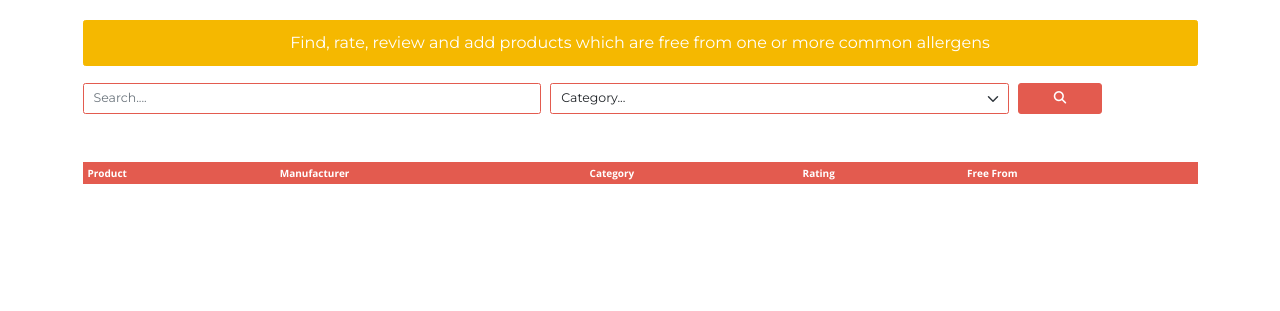
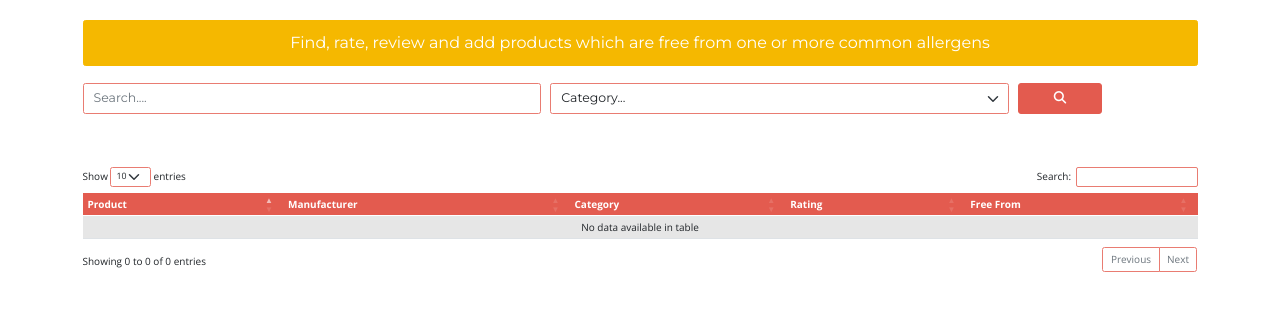
Before and after one commit to richardhenyash/freefrom, a Flask app: page / in a window 1280 px wide. Shown: the part 70-381 px from the top of the page. Run offline with Flask 2, Linux system fonts and the light colour scheme; data that the repository does not hold is empty; some libraries are stand-ins or nearby versions.

Commit message:
implement CloudTables DataTables in product results table

```diff
--- a/static/css/style.css
+++ b/static/css/style.css
@@ -168,11 +168,13 @@ body {
     border: 1px solid var(--firopal);
 }
 
-/*-- Results table Styling --*/
+/*-- Results Table Styling --*/
+
 .results-table th,
 .results-table td {
     font-size: 1rem;
     line-height: 1.2rem;
+    word-wrap: break-word;
 }
 
 .results-table-header,
@@ -194,17 +196,50 @@ body {
     vertical-align: middle;
 }
 
-
 .results-table-row i,
 .rating i {
     color: var(--orangeyellow);
 }
 
+/*-- Data Tables Style Overrides --*/
+.dataTables_length label,
+.dataTables_filter label,
+.dataTables_paginate li,
+.dataTables_info {
+    font-size: 1rem;
+}
+
+.page-item.active .page-link {
+    background-color: var(--fireopal);
+    border: 1px solid var(--fireopal);
+}
+
+.page-item.active .page-link:focus {
+    outline: 0;
+    box-shadow: 0 0 0 0.25rem rgb(233 124 114 / 25%);
+}
+
+#productsTable_previous a {
+    border: 1px solid var(--salmon);
+}
+
+#productsTable_next a {
+    border: 1px solid var(--salmon);
+}
+
+.form-control, .form-select {
+    border: 1px solid var(--salmon);
+}
+
+.form-control:focus, .form-select:focus {
+    border-color: var(--fireopal);
+    outline: 0;
+    box-shadow: 0 0 0 0.25rem rgb(233 124 114 / 25%);
+}
+
+
 /*-- Media queries --*/
-@media (max-width: 500px) {
-    .table-rating {
-        width: 6.0rem;
-    }
+@media (max-width: 420px) {
     .results-table-row i {
         font-size: 0.8rem;
     }
--- a/static/js/script.js
+++ b/static/js/script.js
@@ -1,4 +1,9 @@
 //  Event Handlers //
+
+// DataTables event handler
+$(document).ready(function() {
+    $("#productsTable").DataTable();
+} );
 
 // On load event handler for product view form to update rating stars
 $("#product-view-form").ready(function() {
--- a/templates/base.html
+++ b/templates/base.html
@@ -23,6 +23,9 @@
     <link href="https://fonts.googleapis.com/css2?family=Architects+Daughter&family=Montserrat:wght@400;500;600&family=Open+Sans:wght@400;600;700&display=swap" rel="stylesheet">
     <!-- Link to Font Awesome Kit -->
     <script src="https://kit.fontawesome.com/7863bec69d.js" crossorigin="anonymous"></script>
+    <!-- Link to DataTables CSS -->
+    <link rel="stylesheet" type="text/css" href="https://cdn.jsdelivr.net/npm/bootstrap@5.0.0-beta1/dist/css/bootstrap.min.css">
+    <link rel="stylesheet" type="text/css" href="https://cdn.datatables.net/1.10.24/css/dataTables.bootstrap5.min.css">
     <!-- Link to Custom CSS -->
     <link rel="stylesheet" href="{{ url_for('static', filename='css/style.css') }}">
     {% block styles %}
@@ -101,12 +104,18 @@
     {% block content %}
     {% endblock %}
     <!-- JavaScript links -->
+    <!-- Link to JQuery -->
     <script src="https://code.jquery.com/jquery-3.5.1.slim.min.js"
         integrity="sha384-DfXdz2htPH0lsSSs5nCTpuj/zy4C+OGpamoFVy38MVBnE+IbbVYUew+OrCXaRkfj" crossorigin="anonymous">
     </script>
+    <!-- Link to Bootstrap -->
     <script src="https://cdn.jsdelivr.net/npm/bootstrap@5.0.1/dist/js/bootstrap.bundle.min.js"
         integrity="sha384-gtEjrD/SeCtmISkJkNUaaKMoLD0//ElJ19smozuHV6z3Iehds+3Ulb9Bn9Plx0x4" crossorigin="anonymous">
     </script>
+    <!-- Link to DataTables -->
+    <script type="text/javascript" src="https://cdn.datatables.net/1.10.24/js/jquery.dataTables.min.js"></script>
+    <script type="text/javascript" src="https://cdn.datatables.net/1.10.24/js/dataTables.bootstrap5.min.js"></script>
+    <!-- Link to custom JavaScript files -->
     <script src="{{ url_for('static', filename='js/script.js') }}"></script>
     {% block scripts %}
     {% endblock %}
--- a/templates/home.html
+++ b/templates/home.html
@@ -71,51 +71,51 @@
     <section id="results" class="container-sm">
         <div class="row">
             <div class="col-12 container-results">
-                <table class="table results-table">
+                <table id="productsTable" class="table table-striped results-table">
                     <thead>
                         <tr class="table-primary results-table-header">
-                            <th scope="col">Product</th>
-                            <th scope="col">Manufacturer</th>
-                            <th scope="col">Category</th>
-                            <th scope="col">Rating</th>
-                            <th scope="col">Free From</th>
+                            <th>Product</th>
+                            <th>Manufacturer</th>
+                            <th>Category</th>
+                            <th>Rating</th>
+                            <th>Free From</th>
                         </tr>
                     </thead>
                     <tbody>
                         {% for product in products %}
                             <tr class="table-light results-table-row">
-                            <td><a href="{{ url_for('products.view', product_id=product._id) }}">{{ product.name }}</a></td>
+                                <td><a href="{{ url_for('products.view', product_id=product._id) }}">{{ product.name }}</td>
                                 <td>{{ product.manufacturer }}</td>
                                 <td>{{ product.category_name }}</td>
                                 {% if product.average_rating %}
                                     {% if product.average_rating == 0.0 %}
-                                    <td class="table-rating"><i class="far fa-star"><i class="far fa-star"><i class="far fa-star"><i class="far fa-star"><i class="far fa-star"></i></td>
+                                        <td class="table-rating"><span class="d-none">{{ product.average_rating }}</span><i class="far fa-star"><i class="far fa-star"><i class="far fa-star"><i class="far fa-star"><i class="far fa-star"></i></td>
                                     {% elif product.average_rating == 0.5 %}
-                                    <td class="table-rating"><i class="fas fa-star-alt"><i class="far fa-star"><i class="far fa-star"><i class="far fa-star"><i class="far fa-star"></i></td>
+                                        <td class="table-rating"><span class="d-none">{{ product.average_rating }}</span><i class="fas fa-star-alt"><i class="far fa-star"><i class="far fa-star"><i class="far fa-star"><i class="far fa-star"></i></td>
                                     {% elif product.average_rating == 1.0 %}
-                                    <td class="table-rating"><i class="fas fa-star"><i class="far fa-star"><i class="far fa-star"><i class="far fa-star"><i class="far fa-star"></i></td>
+                                        <td class="table-rating"><span class="d-none">{{ product.average_rating }}</span><i class="far fa-star"><i class="far fa-star"><i class="far fa-star"><i class="far fa-star"></i></td>
                                     {% elif product.average_rating == 1.5 %}
-                                    <td class="table-rating"><i class="fas fa-star"><i class="fas fa-star-half-alt"><i class="far fa-star"><i class="far fa-star"><i class="far fa-star"></i></td>
+                                        <td class="table-rating"><span class="d-none">{{ product.average_rating }}</span><i class="fas fa-star-half-alt"><i class="far fa-star"><i class="far fa-star"><i class="far fa-star"></i></td>
                                     {% elif product.average_rating == 2.0 %}
-                                    <td class="table-rating"><i class="fas fa-star"><i class="fas fa-star"><i class="far fa-star"><i class="far fa-star"><i class="far fa-star"></i></td>
+                                        <td class="table-rating"><span class="d-none">{{ product.average_rating }}</span><i class="fas fa-star"><i class="fas fa-star"><i class="far fa-star"><i class="far fa-star"><i class="far fa-star"></i></td>
                                     {% elif product.average_rating == 2.5 %}
-                                    <td class="table-rating"><i class="fas fa-star"><i class="fas fa-star"><i class="fas fa-star-half-alt"><i class="far fa-star"><i class="far fa-star"></i></td>
+                                        <td class="table-rating"><span class="d-none">{{ product.average_rating }}</span><i class="fas fa-star"><i class="fas fa-star"><i class="fas fa-star-half-alt"><i class="far fa-star"><i class="far fa-star"></i></td>
                                     {% elif product.average_rating == 3.0 %}
-                                    <td class="table-rating"><i class="fas fa-star"><i class="fas fa-star"><i class="fas fa-star"><i class="far fa-star"><i class="far fa-star"></i></td>
+                                        <td class="table-rating"><span class="d-none">{{ product.average_rating }}</span><i class="fas fa-star"><i class="fas fa-star"><i class="fas fa-star"><i class="far fa-star"><i class="far fa-star"></i></td>
                                     {% elif product.average_rating == 3.5 %}
-                                    <td class="table-rating"><i class="fas fa-star"><i class="fas fa-star"><i class="fas fa-star"><i class="fas fa-star-half-alt"><i class="far fa-star"></i></td>
+                                        <td class="table-rating"><span class="d-none">{{ product.average_rating }}</span><i class="fas fa-star"><i class="fas fa-star"><i class="fas fa-star"><i class="fas fa-star-half-alt"><i class="far fa-star"></i></td>
                                     {% elif product.average_rating == 4.0 %}
-                                    <td class="table-rating"><i class="fas fa-star"><i class="fas fa-star"><i class="fas fa-star"><i class="fas fa-star"><i class="far fa-star"></i></td>
+                                        <td class="table-rating"><span class="d-none">{{ product.average_rating }}</span><i class="fas fa-star"><i class="fas fa-star"><i class="fas fa-star"><i class="fas fa-star"><i class="far fa-star"></i></td>
                                     {% elif product.average_rating == 4.5 %}
-                                    <td class="table-rating"><i class="fas fa-star"><i class="fas fa-star"><i class="fas fa-star"><i class="fas fa-star"><i class="fas fa-star-half-alt"></i></td>
+                                        <td class="table-rating"><span class="d-none">{{ product.average_rating }}</span><i class="fas fa-star"><i class="fas fa-star"><i class="fas fa-star"><i class="fas fa-star"><i class="fas fa-star-half-alt"></i></td>
                                     {% elif product.average_rating == 5.0 %}
-                                    <td class="table-rating"><i class="fas fa-star"><i class="fas fa-star"><i class="fas fa-star"><i class="fas fa-star"><i class="fas fa-star"></i></td>
+                                        <td class="table-rating"><span class="d-none">{{ product.average_rating }}</span><i class="fas fa-star"><i class="fas fa-star"><i class="fas fa-star"><i class="fas fa-star"><i class="fas fa-star"></i></td>
                                     {% endif %}
                                 {% else %}
                                     <td>Not Rated</td>
                                 {% endif %}
                                 <td>{{ product.free_from_allergen_names|join(", ") }}</td>
-                        <tr>
+                            </tr>
                         {% endfor %}
                     </tbody>
                 </table>
```
Lines whose indentation alone changed are shown as unchanged.
